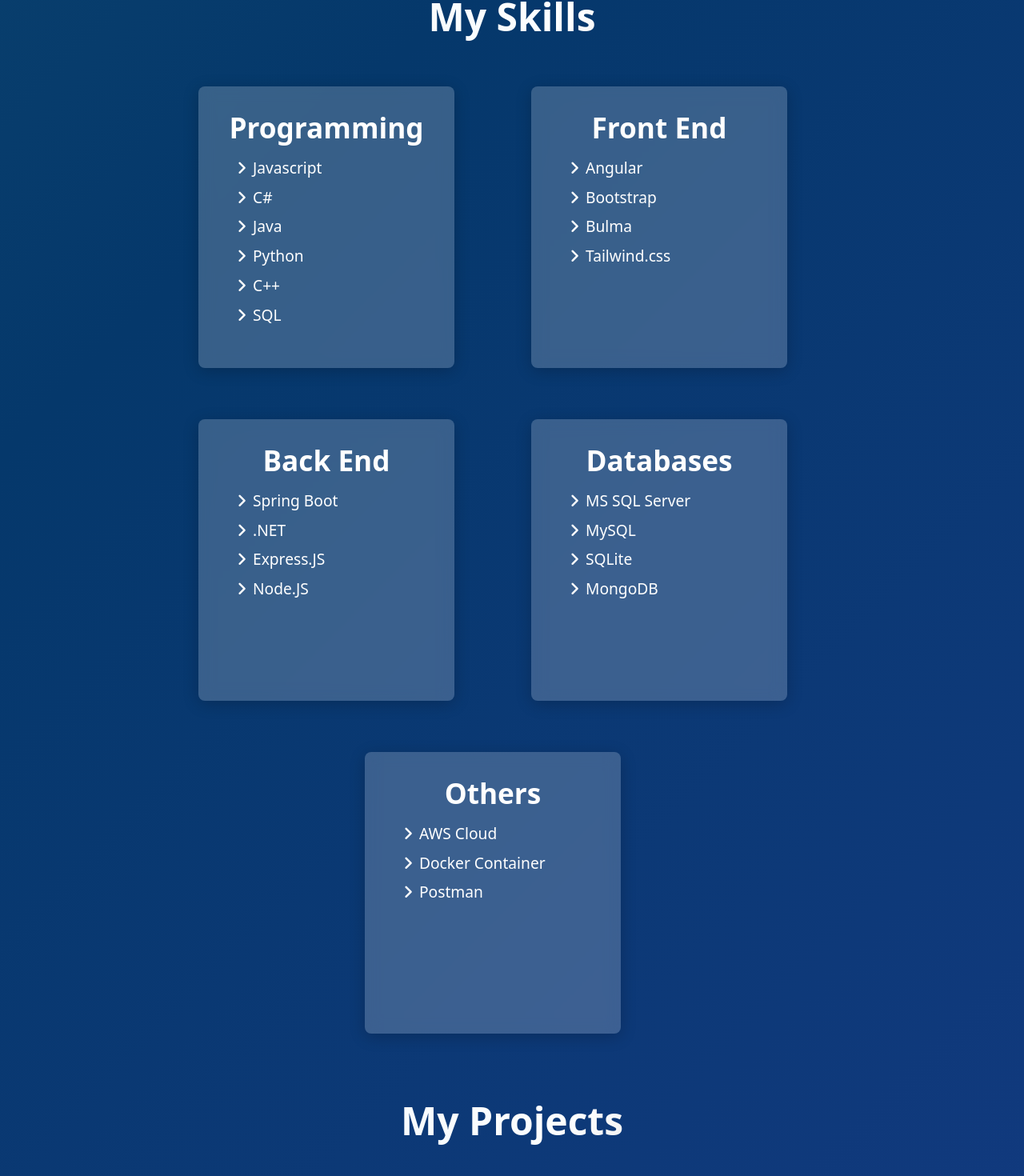
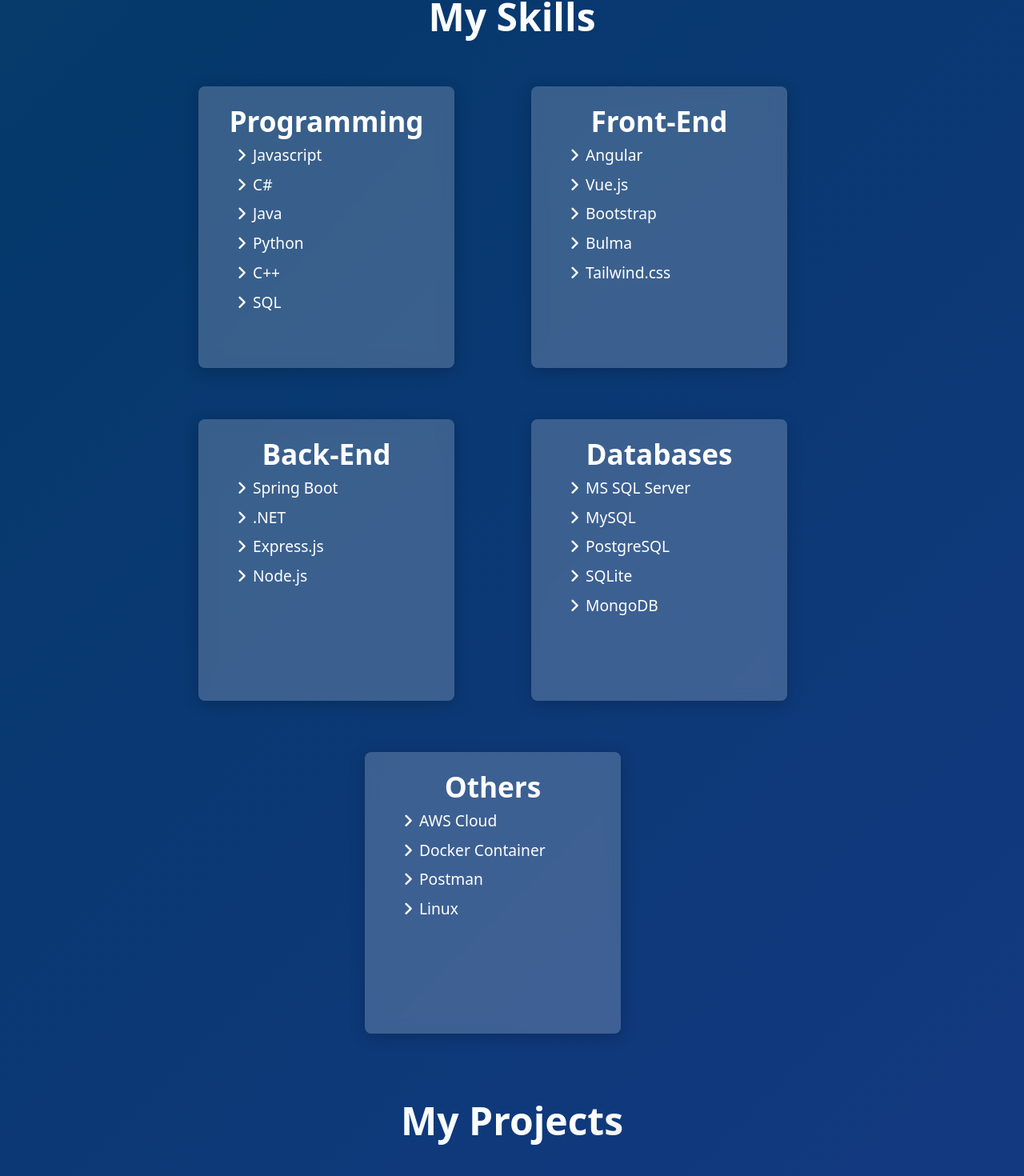
Before and after one commit to JMO3E/jmo-developer, an Angular app: page / in a window 1280 px wide. Shown: the part 1534-3004 px from the top of the page at 80% size. Built offline with nearby package versions, Linux system fonts and the light colour scheme.

Commit message:
Finish Improving the UI.

```diff
--- a/src/app/about-me/about-me.component.ts
+++ b/src/app/about-me/about-me.component.ts
@@ -11,7 +11,7 @@ import Typed from 'typed.js';
 export class AboutMeComponent {
   ngOnInit() {
     const options = {
-      strings: ['Software Developer', 'Game Developer', 'Data Enthusiast'],
+      strings: ['Software Developer', 'Data Enthusiast'],
       typeSpeed: 50,
       backSpeed: 50,
       loop: true,
--- a/src/app/achievements/achievements.component.html
+++ b/src/app/achievements/achievements.component.html
@@ -4,57 +4,6 @@
   </div>
   <div class="container mb-3">
     <div class="row row-cols-3 justify-content-center align-items-center align-self-center gap-5">
-      <div class="col rounded-3 text-white me-0 me-md-5 mb-0 mb-md-3 achievement-card-style">
-        <div class="card-content">
-          <div class="card-image">
-            <img src="assets/ea_software_engineering.PNG" alt="EA Software Engineering Image">
-          </div>
-          <div class="card-info">
-            <h3 class="card-title">EA Software Engineering</h3>
-          </div>
-          <div class="card-button">
-            <a class="button-credential" target="_blank" href="https://forage-uploads-prod.s3.amazonaws.com/completion-certificates/Electronic%20Arts/a77WE3de8qrxWferQ_Electronic%20Arts_6TwbkWwYk4Mmqvghf_1725579930589_completion_certificate.pdf">
-              <span class="pvs-navigation__text">
-                Show Credential
-              </span>
-            </a>
-          </div>
-        </div>
-      </div>
-      <div class="col rounded-3 text-white me-0 me-md-5 mb-0 mb-md-3 achievement-card-style">
-        <div class="card-content">
-          <div class="card-image">
-            <img src="assets/jpmorgan_software_engineering.PNG" alt="JP Morgan Software Engineering Image">
-          </div>
-          <div class="card-info">
-            <h3 class="card-title">JP Morgan Software Engineering</h3>
-          </div>
-          <div class="card-button">
-            <a class="button-credential" target="_blank" href="https://forage-uploads-prod.s3.amazonaws.com/completion-certificates/J.P.%20Morgan/R5iK7HMxJGBgaSbvk_J.P.%20Morgan_6TwbkWwYk4Mmqvghf_1724606251054_completion_certificate.pdf">
-              <span class="pvs-navigation__text">
-                Show Credential
-              </span>
-            </a>
-          </div>
-        </div>
-      </div>
-      <div class="col rounded-3 text-white me-0 me-md-5 mb-0 mb-md-3 achievement-card-style">
-        <div class="card-content">
-          <div class="card-image">
-            <img src="assets/jpmorgan_agile.PNG" alt="JP Morgan Agile Image">
-          </div>
-          <div class="card-info">
-            <h3 class="card-title">JP Morgan Agile</h3>
-          </div>
-          <div class="card-button">
-            <a class="button-credential" target="_blank" href="https://forage-uploads-prod.s3.amazonaws.com/completion-certificates/J.P.%20Morgan/5QiaMtZ4k8ngYKn4D_JPMorgan%20Chase%20&%20Co._6TwbkWwYk4Mmqvghf_1725461924036_completion_certificate.pdf">
-              <span class="pvs-navigation__text">
-                Show Credential
-              </span>
-            </a>
-          </div>
-        </div>
-      </div>
       <div class="col rounded-3 text-white me-0 me-md-5 mb-0 mb-md-3 achievement-card-style">
         <div class="card-content">
           <div class="card-image">
--- a/src/app/footer/footer.component.html
+++ b/src/app/footer/footer.component.html
@@ -12,7 +12,7 @@
       </li>
     </ul>
     <div class="text-center copyright-container-style">
-      <span>© 2024 Copyright: Joseph Marrero Ocasio</span>
+      <span>© 2025 Copyright: Joseph Marrero Ocasio</span>
     </div>
   </div>
 </section>
--- a/src/app/skills/skills.component.html
+++ b/src/app/skills/skills.component.html
@@ -39,13 +39,17 @@
       </div>
       <div class="col rounded-3 text-white me-0 me-md-5 mb-0 mb-md-3 skill-card-style">
         <div class="skill-card-title">
-          <h1>Front End</h1>
+          <h1>Front-End</h1>
         </div>
         <div class="skill-card-content">
           <ul class="row row-cols-1 gap-2">
             <li class="col">
               <i class="fa-solid fa-angle-right pe-2"></i>
               <span>Angular</span>
+            </li>
+            <li class="col">
+              <i class="fa-solid fa-angle-right pe-2"></i>
+              <span>Vue.js</span>
             </li>
             <li class="col">
               <i class="fa-solid fa-angle-right pe-2"></i>
@@ -64,7 +68,7 @@
       </div>
       <div class="col rounded-3 text-white me-0 me-md-5 mb-0 mb-md-3 skill-card-style">
         <div class="skill-card-title">
-          <h1>Back End</h1>
+          <h1>Back-End</h1>
         </div>
         <div class="skill-card-content">
           <ul class="row row-cols-1 gap-2">
@@ -78,11 +82,11 @@
             </li>
             <li class="col">
               <i class="fa-solid fa-angle-right pe-2"></i>
-              <span>Express.JS</span>
+              <span>Express.js</span>
             </li>
             <li class="col">
               <i class="fa-solid fa-angle-right pe-2"></i>
-              <span>Node.JS</span>
+              <span>Node.js</span>
             </li>
           </ul>
         </div>
@@ -100,6 +104,10 @@
             <li class="col">
               <i class="fa-solid fa-angle-right pe-2"></i>
               <span>MySQL</span>
+            </li>
+            <li class="col">
+              <i class="fa-solid fa-angle-right pe-2"></i>
+              <span>PostgreSQL</span>
             </li>
             <li class="col">
               <i class="fa-solid fa-angle-right pe-2"></i>
@@ -130,6 +138,10 @@
               <i class="fa-solid fa-angle-right pe-2"></i>
               <span>Postman</span>
             </li>
+            <li class="col">
+              <i class="fa-solid fa-angle-right pe-2"></i>
+              <span>Linux</span>
+            </li>
           </ul>
         </div>
       </div>
--- a/src/app/skills/skills.component.scss
+++ b/src/app/skills/skills.component.scss
@@ -22,8 +22,8 @@
 
   .skill-card-title {
     text-align: center;
-    margin-top: 1rem;
-    margin-bottom: 1rem;
+    margin-top: 0.5rem;
+    margin-bottom: 0.5rem;
 
     h1 {
       font-size: 2.2rem;
```
